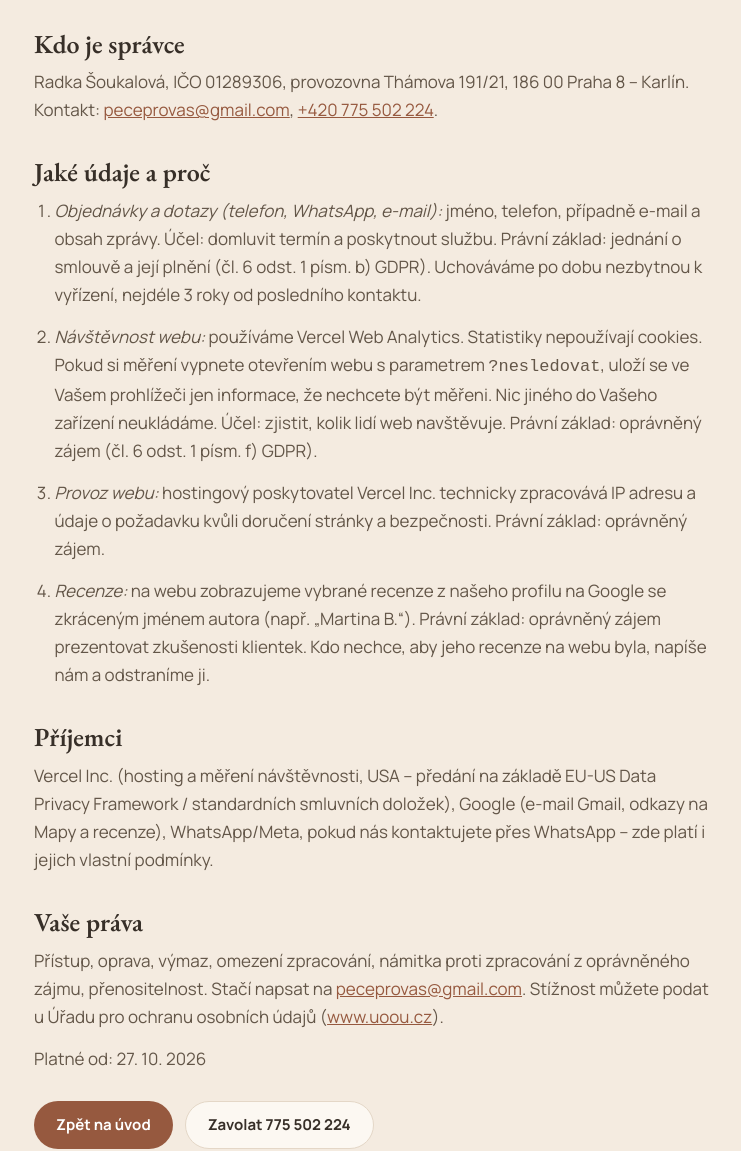
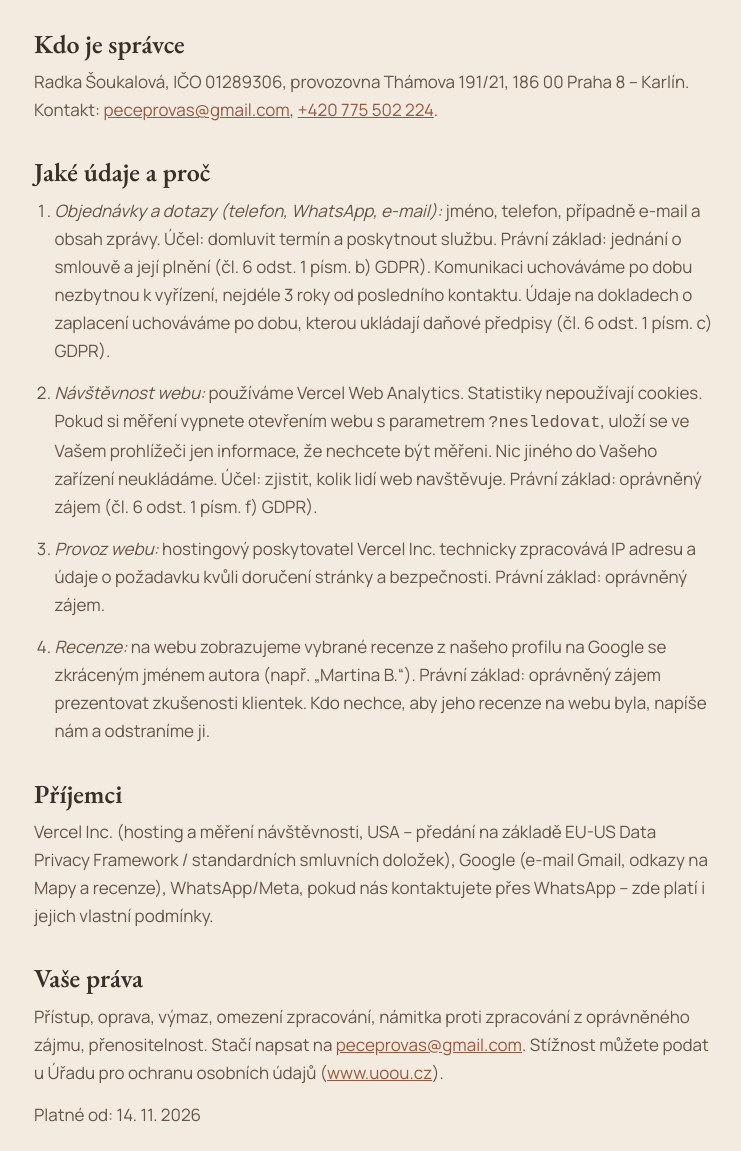
Before and after one commit to radim225/pece-pro-vas, a plain HTML site: page soukromi.html in a window 1280 px wide. Shown: the part 168-1319 px from the top of the page, without its empty margins (266-1007 px from the left). Drawn offline with Linux system fonts and the light colour scheme.

Commit message:
Soukromí: doklady o zaplacení se uchovávají podle daňových předpisů
Co-Authored-By: Claude Opus 5.5 <noreply@anthropic.com>

```diff
--- a/sitemap.xml
+++ b/sitemap.xml
@@ -6,6 +6,6 @@
   </url>
   <url>
     <loc>https://www.peceprovas.cz/soukromi</loc>
-    <lastmod>2026-10-27</lastmod>
+    <lastmod>2026-11-14</lastmod>
   </url>
 </urlset>
--- a/soukromi.html
+++ b/soukromi.html
@@ -89,7 +89,7 @@
 
   <h2>Jaké údaje a proč</h2>
   <ol>
-    <li><em>Objednávky a dotazy (telefon, WhatsApp, e-mail):</em> jméno, telefon, případně e-mail a obsah zprávy. Účel: domluvit termín a poskytnout službu. Právní základ: jednání o smlouvě a její plnění (čl. 6 odst. 1 písm. b) GDPR). Uchováváme po dobu nezbytnou k vyřízení, nejdéle 3 roky od posledního kontaktu.</li>
+    <li><em>Objednávky a dotazy (telefon, WhatsApp, e-mail):</em> jméno, telefon, případně e-mail a obsah zprávy. Účel: domluvit termín a poskytnout službu. Právní základ: jednání o smlouvě a její plnění (čl. 6 odst. 1 písm. b) GDPR). Komunikaci uchováváme po dobu nezbytnou k vyřízení, nejdéle 3 roky od posledního kontaktu. Údaje na dokladech o zaplacení uchováváme po dobu, kterou ukládají daňové předpisy (čl. 6 odst. 1 písm. c) GDPR).</li>
     <li><em>Návštěvnost webu:</em> používáme Vercel Web Analytics. Statistiky nepoužívají cookies. Pokud si měření vypnete otevřením webu s parametrem <code>?nesledovat</code>, uloží se ve Vašem prohlížeči jen informace, že nechcete být měřeni. Nic jiného do Vašeho zařízení neukládáme. Účel: zjistit, kolik lidí web navštěvuje. Právní základ: oprávněný zájem (čl. 6 odst. 1 písm. f) GDPR).</li>
     <li><em>Provoz webu:</em> hostingový poskytovatel Vercel Inc. technicky zpracovává IP adresu a údaje o požadavku kvůli doručení stránky a bezpečnosti. Právní základ: oprávněný zájem.</li>
     <li><em>Recenze:</em> na webu zobrazujeme vybrané recenze z našeho profilu na Google se zkráceným jménem autora (např. „Martina B.“). Právní základ: oprávněný zájem prezentovat zkušenosti klientek. Kdo nechce, aby jeho recenze na webu byla, napíše nám a odstraníme ji.</li>
@@ -101,7 +101,7 @@
   <h2>Vaše práva</h2>
   <p>Přístup, oprava, výmaz, omezení zpracování, námitka proti zpracování z oprávněného zájmu, přenositelnost. Stačí napsat na <a href="mailto:peceprovas@gmail.com">peceprovas@gmail.com</a>. Stížnost můžete podat u Úřadu pro ochranu osobních údajů (<a href="https://www.uoou.cz">www.uoou.cz</a>).</p>
 
-  <p>Platné od: 27. 10. 2026</p>
+  <p>Platné od: 14. 11. 2026</p>
 
   <div class="actions">
     <a class="back" href="/">Zpět na úvod</a>
```
